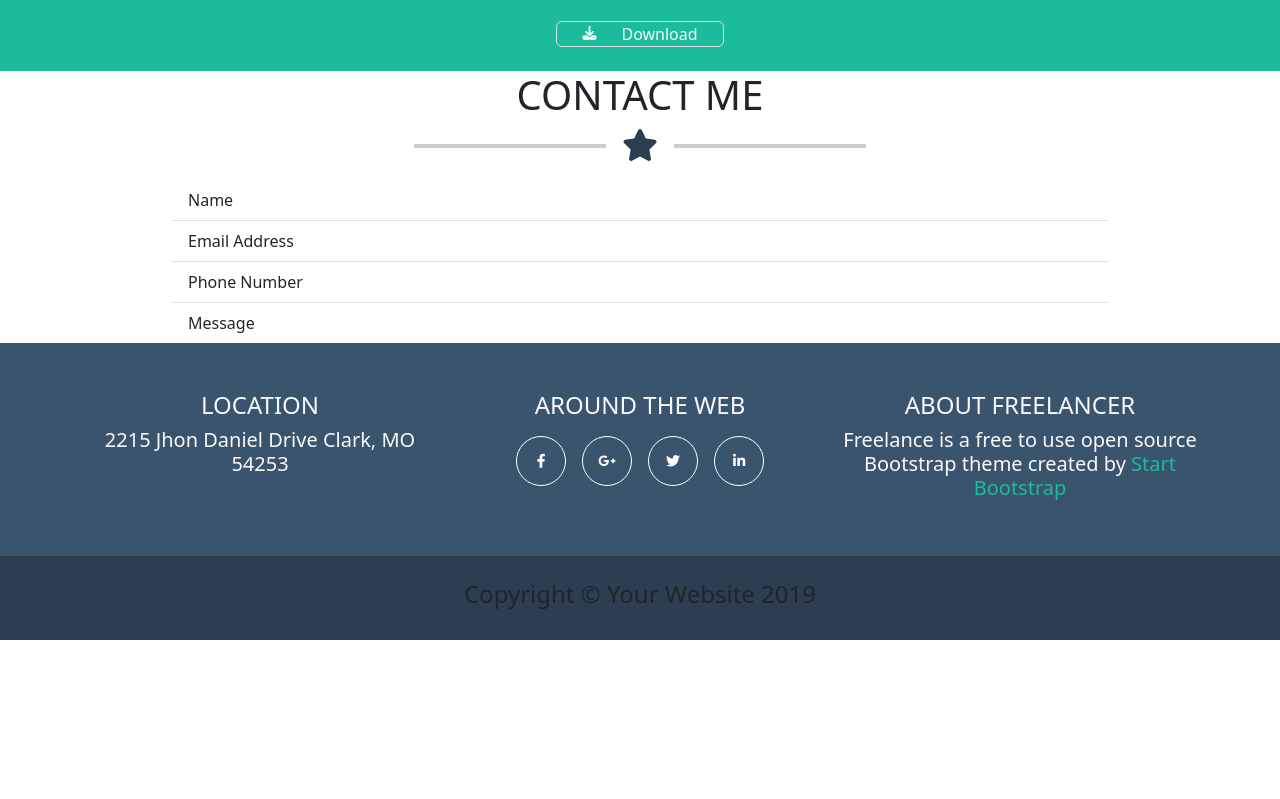
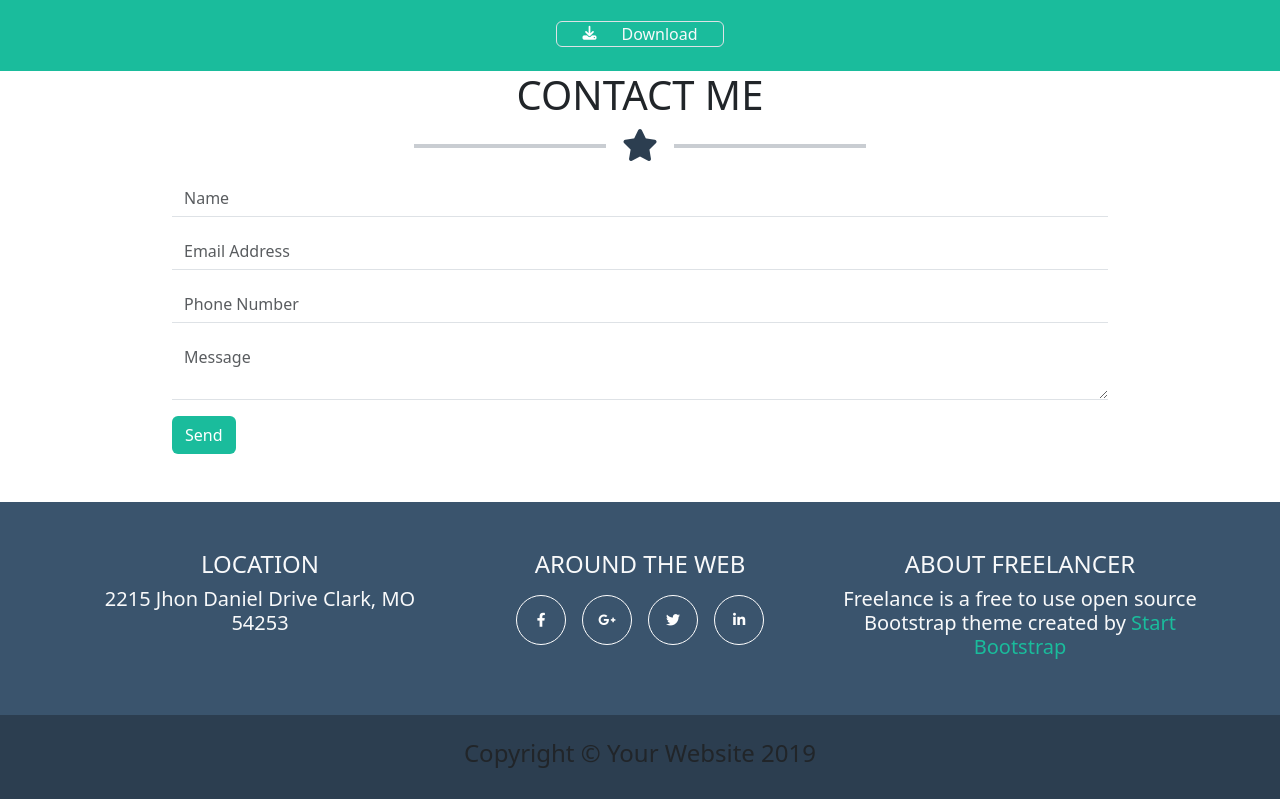
Before and after one commit to alessandrosaladino-tech/html-css-bootstrap-freelancer, a plain HTML site: page index.html in a window 1280 px wide. Shown: the part 1747-2546 px from the top of the page. Before the commit the page ends 2387 px from the top, so only its background shows below. Drawn offline with nearby package versions, Linux system fonts and the light colour scheme.

Commit message:
Add
Section "contact me"

```diff
--- a/assets/css/style.css
+++ b/assets/css/style.css
@@ -19,6 +19,11 @@
 
 .fs_mobile_secondary {
     font-size: 11.2px;
+}
+
+.btn_primary {
+    background-color: #1abc9c;
+    color: white;
 }
 
 
--- a/index.html
+++ b/index.html
@@ -175,13 +175,20 @@
                 <i class="fa-solid fa-star fa-2xl" style="color: #2c3e50;"></i>
                 <hr class="w-10" style="background-color: #2c3e50;">
             </div>
-            <div class="container w-75">
-                <ul class="list-group list-group-flush">
-                    <li class="list-group-item">Name</li>
-                    <li class="list-group-item">Email Address</li>
-                    <li class="list-group-item">Phone Number</li>
-                    <li class="list-group-item">Message</li>
-                  </ul>
+            <div class="container w-75 mb-5">
+              <div class="mb-3">
+                <input type="text" name="" id="" class="form-control border-0 border-bottom rounded-0" placeholder="Name" aria-describedby="helpId">
+              </div>
+              <div class="mb-3">
+                <input type="email" class="form-control border-0 border-bottom rounded-0" name="" id="" aria-describedby="emailHelpId" placeholder="Email Address">
+              </div>
+              <div class="mb-3">
+                <input type="text" name="" id="" class="form-control border-0 border-bottom rounded-0" placeholder="Phone Number" aria-describedby="helpId">
+              </div>
+              <div class="mb-3">
+                <textarea class="form-control border-0 border-bottom rounded-0" aria-label="With textarea" placeholder="Message"></textarea>
+              </div>
+              <button type="button" class="btn btn_primary ">Send</button>
             </div>
         </section>
 
```
